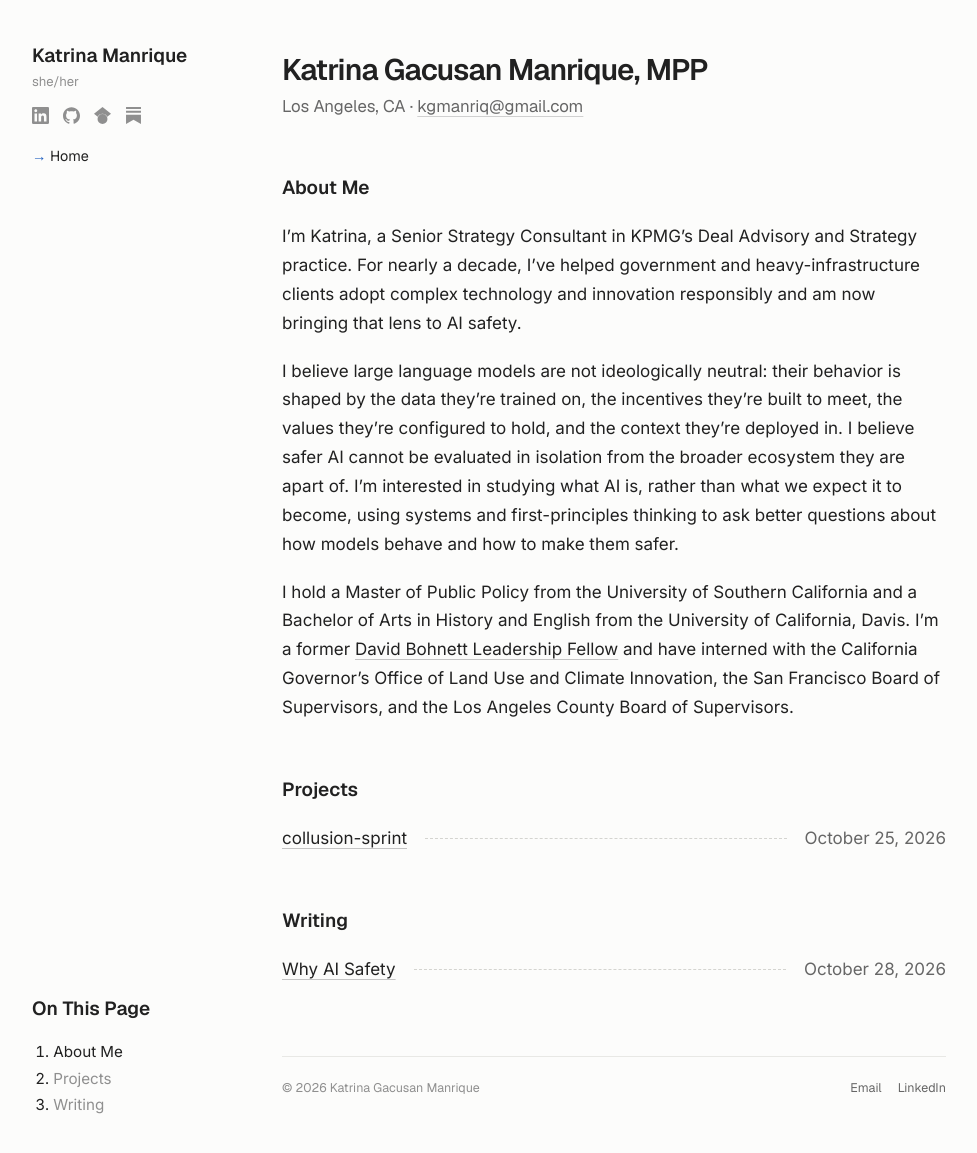
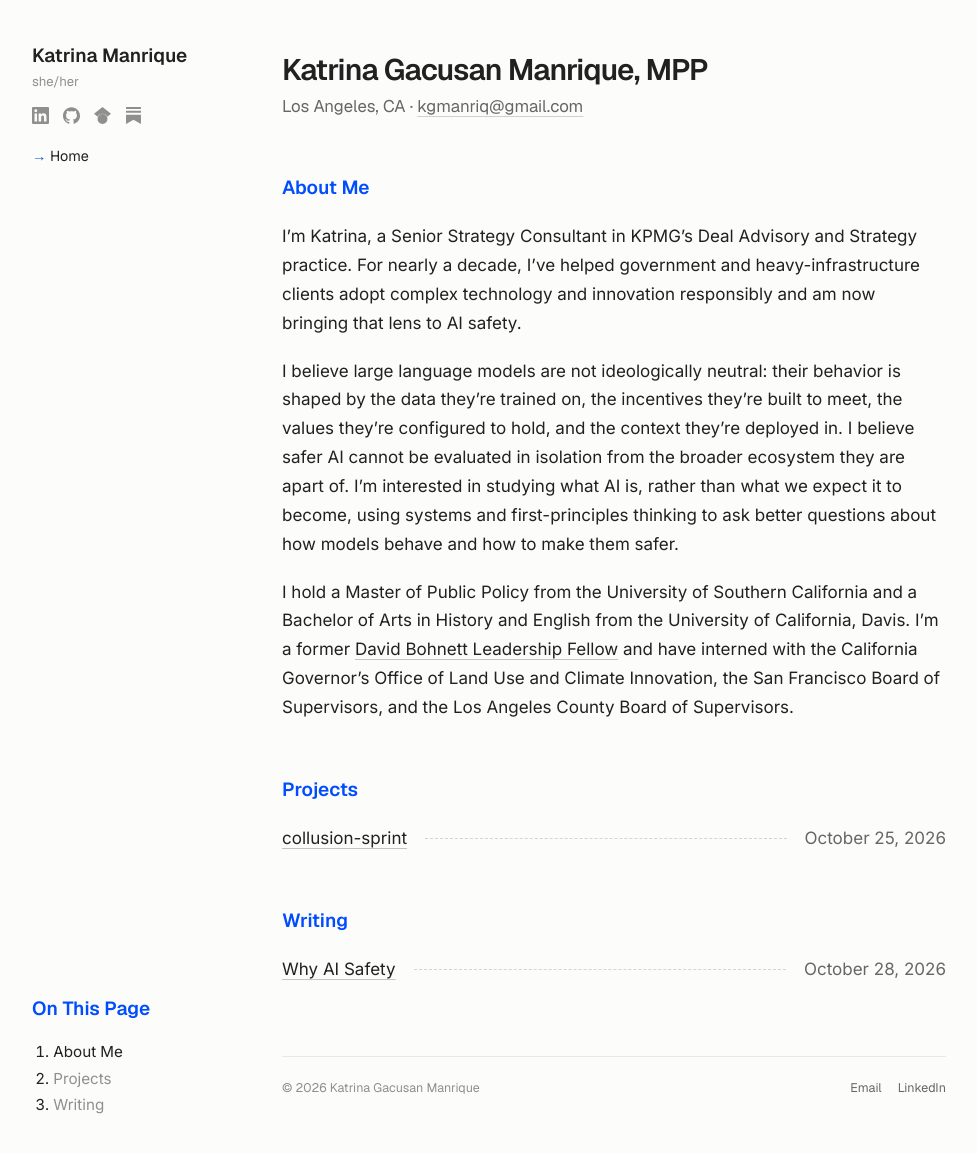
Before and after one commit to kgmanriq/kgmanriq.github.io, a Jekyll site: the page built from index.html, in a window 1280 px wide and 1163 px high. Shown: the top 1153 px of the window, without its empty margins (16-993 px from the left). Built offline with Jekyll 4.4.1, drawn with Linux system fonts in a browser that asks for light colours.

Commit message:
Section headings in #004CFF
Co-Authored-By: Claude Opus 5.5 <noreply@anthropic.com>
Claude-Session: https://claude.ai/code/session_01EuuEgRVzQ3seSDn6GstdDW

```diff
--- a/assets/css/style.css
+++ b/assets/css/style.css
@@ -6,6 +6,7 @@
   --faint: #8f8f8f;
   --line: #e8e8e5;
   --accent: #1f5fbf;
+  --heading: #004CFF;
   --accent-soft: #edf2fa;
   --serif: "Geist", "Helvetica Neue", Helvetica, Arial, sans-serif;
   --sans: "Geist", "Helvetica Neue", Helvetica, Arial, sans-serif;
@@ -62,7 +63,7 @@ p { margin: 0 0 1.1em; }
 .side-nav a.active { color: var(--text); }
 .side-nav a.active::before { content: "→ "; color: var(--accent); }
 
-.toc-title { font-family: var(--sans); font-weight: 600; font-size: 19px; margin: 0 0 14px; }
+.toc-title { font-family: var(--sans); font-weight: 600; font-size: 19px; color: var(--heading); margin: 0 0 14px; }
 .toc ol { margin: 0; padding-left: 1.4em; font-size: .95rem; line-height: 1.75; }
 .toc li::marker { color: var(--text); }
 .toc a { color: var(--faint); text-decoration: none; }
@@ -74,7 +75,7 @@ p { margin: 0 0 1.1em; }
 .subtitle { font-family: var(--sans); color: var(--muted); font-size: 1.05rem; margin: 0; }
 .subtitle a { text-decoration-color: #d0d0d0; }
 
-.content h2 { font-family: var(--sans); font-weight: 600; font-size: 19px; margin: 52px 0 18px; scroll-margin-top: 24px; }
+.content h2 { font-family: var(--sans); font-weight: 600; font-size: 19px; color: var(--heading); margin: 52px 0 18px; scroll-margin-top: 24px; }
 .content h3 { font-family: var(--serif); font-weight: 600; font-size: 1.15rem; margin: 0 0 2px; }
 .content h4 { font-family: var(--sans); font-size: .85rem; font-weight: 700; color: var(--accent); margin: 24px 0 8px; }
 
```
